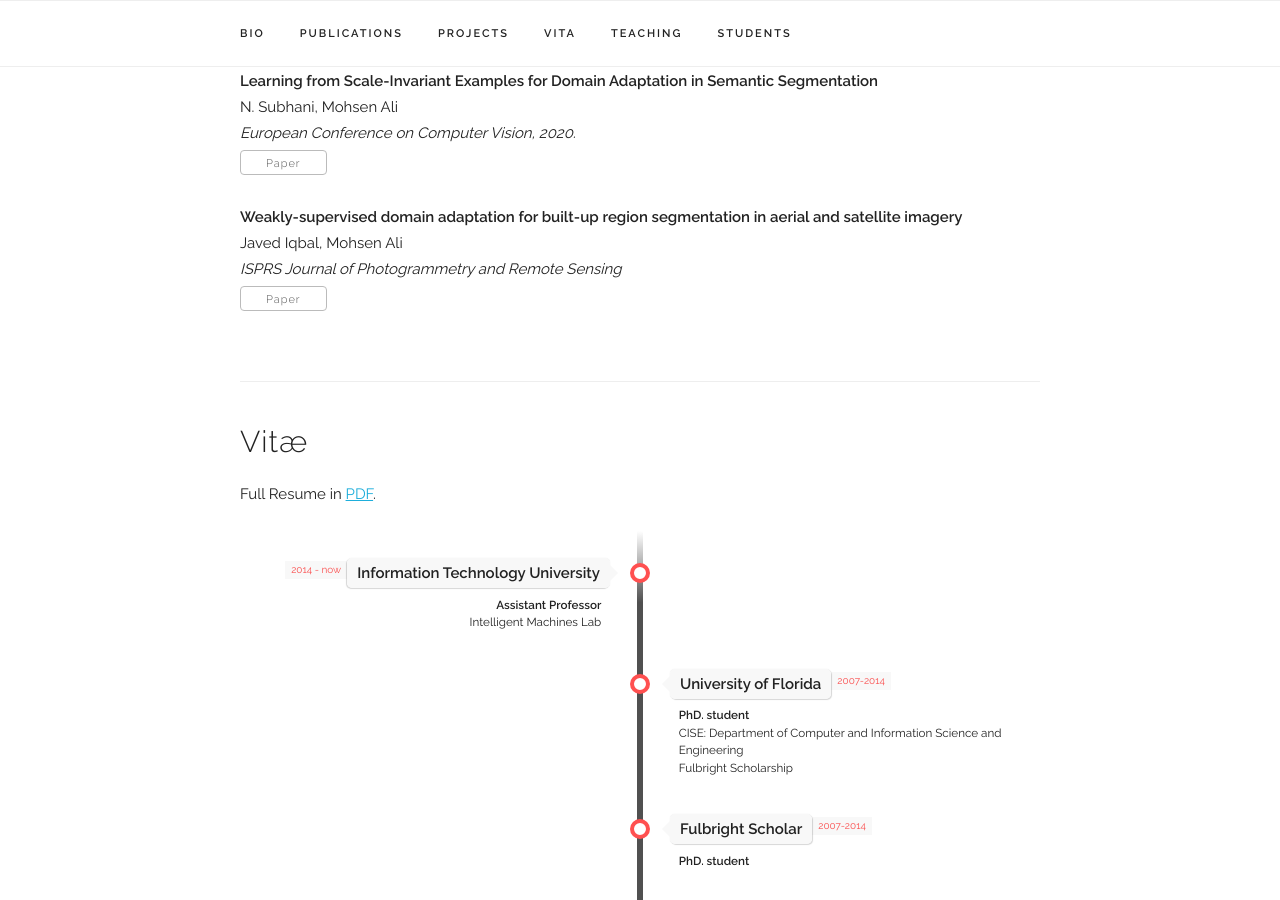
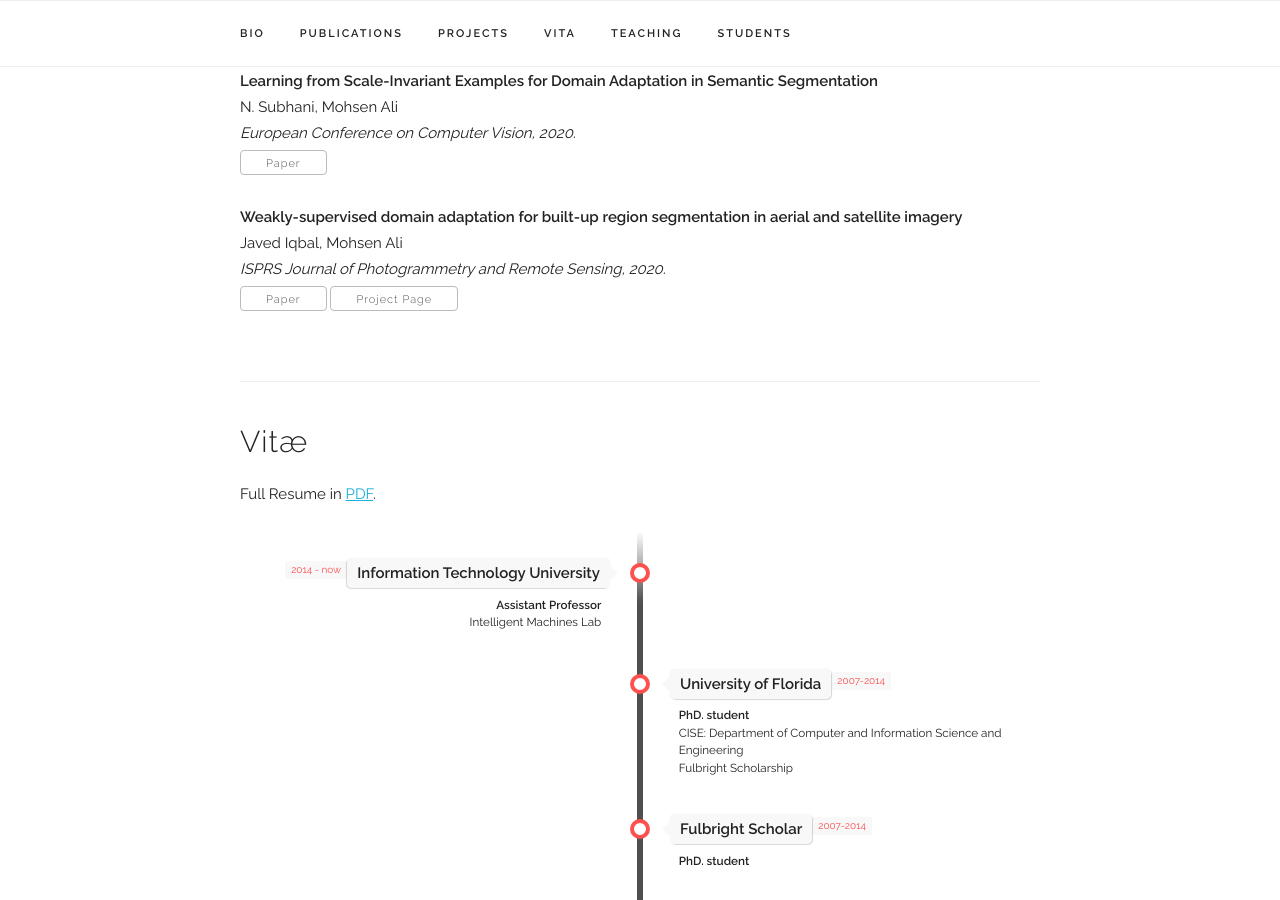
Before and after one commit to mohsenali/mohsenali.github.io, a Jekyll site: the page built from index.html, in a window 1280 px wide and 900 px high, scrolled down 1359 px. Built offline with Jekyll 4.4.1, drawn with Linux system fonts in a browser that asks for light colours; some web fonts are replaced.

Commit message:
updating publications

```diff
--- a/_data/publications.yaml
+++ b/_data/publications.yaml
@@ -8,6 +8,7 @@ papers:
 
   - title: "Weakly-supervised domain adaptation for built-up region segmentation in aerial and satellite imagery"
     authors: "Javed Iqbal, Mohsen Ali"
-    venue: "ISPRS Journal of Photogrammetry and Remote Sensing"
+    venue: "ISPRS Journal of Photogrammetry and Remote Sensing, 2020."
     paper_pdf: "https://www.ecva.net/papers/eccv_2020/papers_ECCV/papers/123670290.pdf"
+    page: "http://im.itu.edu.pk/wan/"
     selected: y
```
